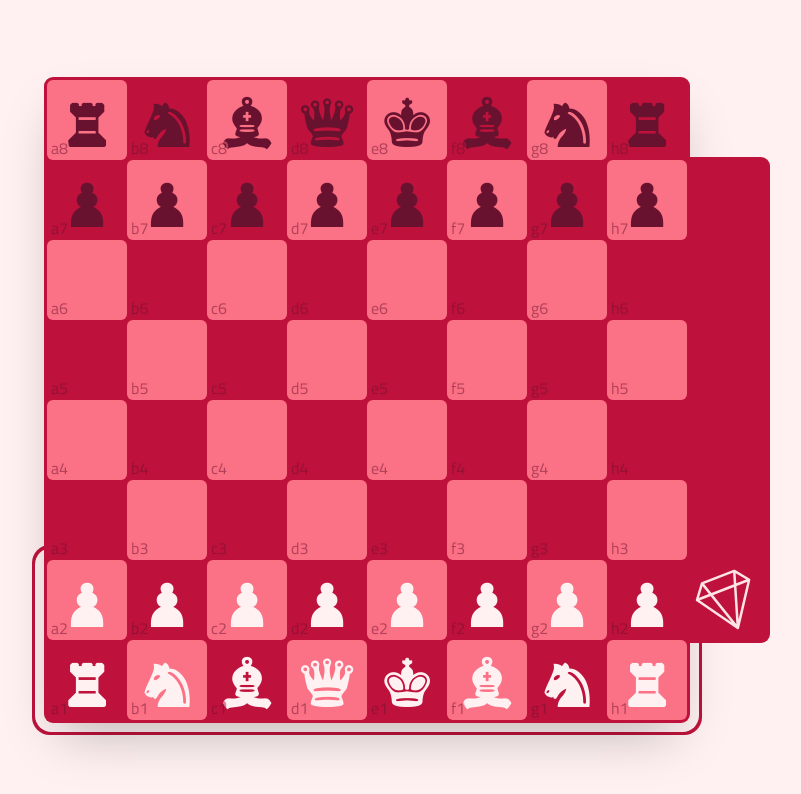
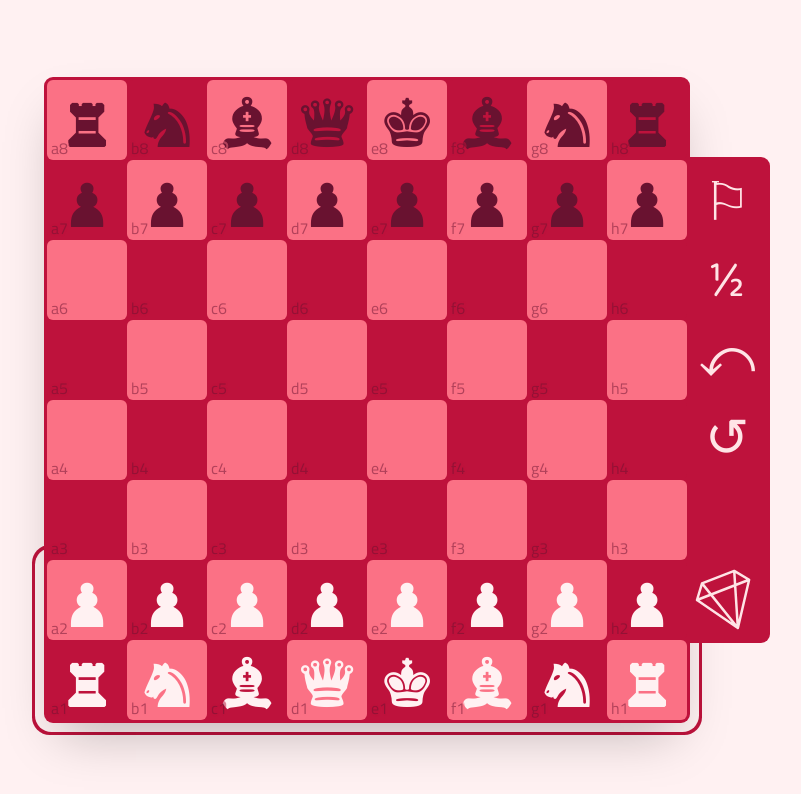
Before and after one commit to rubytree33/rubytree33.github.io, a Next.js app: page /chess in a window 1280 px wide. Shown: the top 794 px of the page, without its empty margins (233-1034 px from the left). Built offline with nearby package versions, Linux system fonts and the light colour scheme.

Commit message:
chess sidebar controls

```diff
--- a/src/features/chess/chess-slice.ts
+++ b/src/features/chess/chess-slice.ts
@@ -32,7 +32,7 @@ function changeGame(state: ChessState, game: Chess): void {
 }
 
 function _undoMove(state: ChessState): void {
-  state.history.pop()
+  if (state.history.length > 1) state.history.pop()
 }
 
 /** Check if this move is illegal and if so emit an error to console */
--- a/src/pages/chess.tsx
+++ b/src/pages/chess.tsx
@@ -6,9 +6,10 @@ import Meta from '../components/meta'
 import Logo from '../components/logo'
 import _ from 'lodash'
 import { useAppDispatch, useAppSelector } from '../app/hooks'
-import { getGame, selectSquare, deselectSquare, tryMove, completePromotion } from '../features/chess/chess-slice'
+import { getGame, selectSquare, deselectSquare, tryMove, completePromotion, undoMove, restart, conclude } from '../features/chess/chess-slice'
 import { Coord, P, pieceAt, legalMovesFrom, PieceColor, GameResult, PieceType, coordString } from '../features/chess/chess'
 import styles from './chess.module.sass'
+import { PayloadAction } from '@reduxjs/toolkit'
 
 type OnClick = MouseEventHandler
 interface Props {
@@ -205,6 +206,27 @@ const Page: NextPage = () => {
     )
   }
 
+  interface SidebarButtonProps {
+    payload: PayloadAction<any>
+    text: string
+    y?: number
+  }
+  const SidebarButton = ({ payload, text, y = 0 }: SidebarButtonProps) => {
+    return (
+      <button
+        onClick={e => { e.stopPropagation(); dispatch(payload) }}
+      >
+        <svg viewBox='0 0 24 24' className='[&_*]:overflow-visible'>
+          <text x='50%' y={`${55+y}%`} height='100%' dominantBaseline='middle' textAnchor='middle'
+            className='fill-ruby-100'
+          >
+            {text}
+          </text>
+        </svg>
+      </button>
+    )
+  }
+
   return <>
     <Meta
       title='chess'
@@ -233,19 +255,16 @@ const Page: NextPage = () => {
         relative z-10
         portrait:w-[60vmin] portrait:h-[10vmin]
         landscape:w-[10vmin] landscape:h-[60vmin]
-        flex portrait:flex-row landscape:flex-col [&>*]:basis-1/6 items-center
+        flex portrait:flex-row landscape:flex-col items-center
+        [&>*]:w-[10vmin] [&>*]:h-[10vmin]
+        [&>:hover]:opacity-70
       '>
-        {/* square 1 */}
-        <div></div>
-        {/* square 2 */}
-        <div></div>
-        {/* square 3 */}
-        <div></div>
-        {/* square 4 */}
-        <div></div>
-        {/* square 5 */}
-        <div></div>
-        {/* square 6 */}
+        {/* zero-width space U+200B prevents text display error */}
+        <SidebarButton text={'\u200b⚐'} y={5} payload={conclude(turnWB(GameResult.BlackWins, GameResult.WhiteWins))} />
+        <SidebarButton text='½' payload={conclude(GameResult.Stalemate)} />
+        <SidebarButton text='⤺' payload={undoMove()} />
+        <SidebarButton text='↺' payload={restart()} />
+        <div />
         <Link href='/' className='h-full'>
           <Logo alt='back' className='h-full w-full [&_circle]:fill-transparent [&_path]:stroke-ruby-100' />
         </Link>
```
